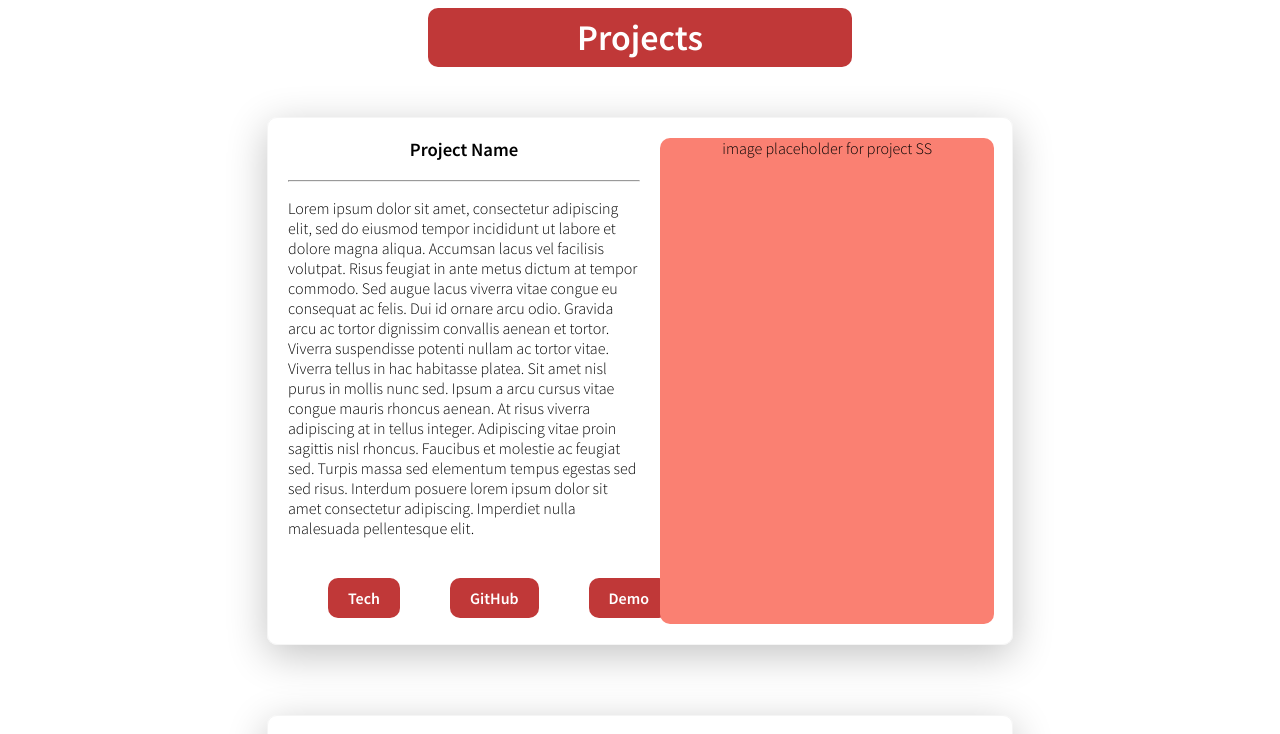
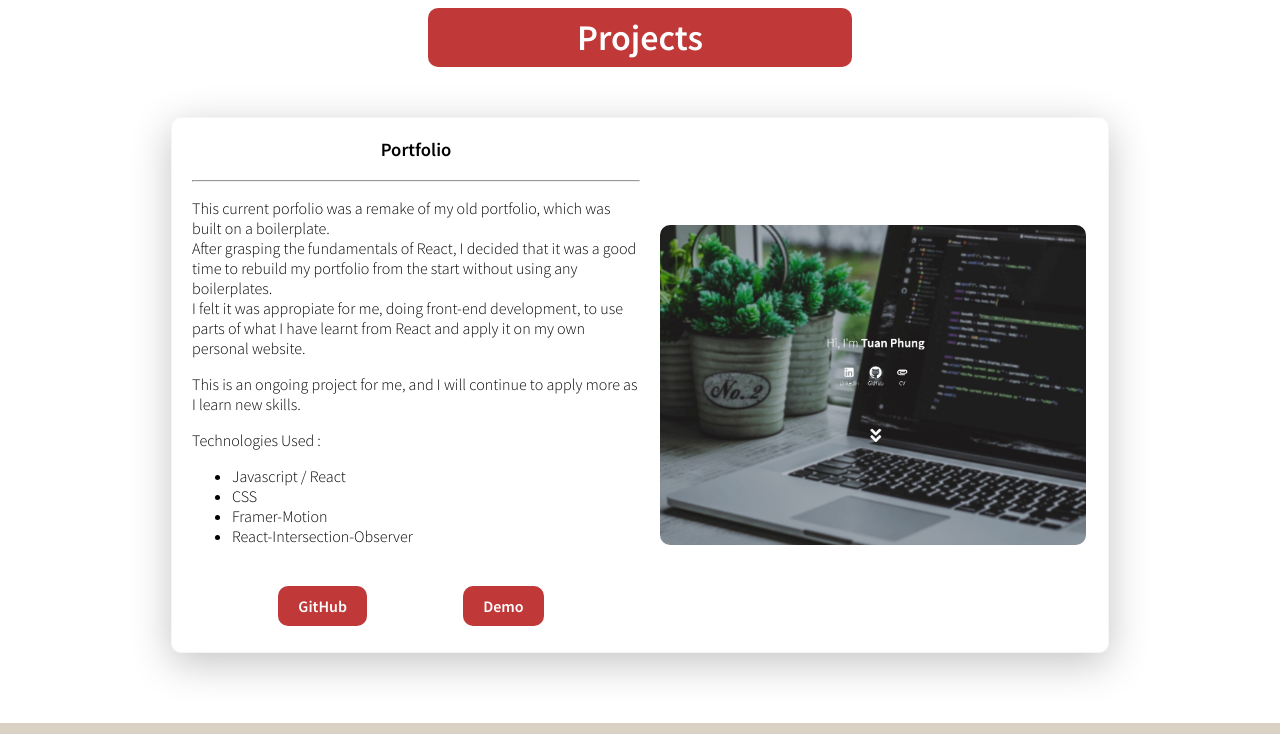
Before and after one commit to tuanhphung/myportfolio, a React (Create React App) app: page / in a window 1280 px wide. Shown: the part 1300-2034 px from the top of the page. Built offline with nearby package versions, Linux system fonts and the light colour scheme.

Commit message:
Updated my portfolio projects
Added my current portfolio as a part of the project.

```diff
--- a/src/Components/ProjectCard.js
+++ b/src/Components/ProjectCard.js
@@ -2,30 +2,15 @@ import React from "react";
 
 import { motion } from "framer-motion";
 
-const ProjectCard = () => {
+const ProjectCard = (props) => {
   return (
-    <motion.div whileHover={{ scale: 1.2 }} className='project-card'>
+    <motion.div whileHover={{ scale: 1.1 }} className='project-card'>
       <div className='project-desc'>
-        <h3 className='project-desc__title'>Project Name</h3>
+        <h3 className='project-desc__title'>{props.title}</h3>
         <hr />
-        <p>
-          Lorem ipsum dolor sit amet, consectetur adipiscing elit, sed do eiusmod tempor
-          incididunt ut labore et dolore magna aliqua. Accumsan lacus vel facilisis
-          volutpat. Risus feugiat in ante metus dictum at tempor commodo. Sed augue lacus
-          viverra vitae congue eu consequat ac felis. Dui id ornare arcu odio. Gravida
-          arcu ac tortor dignissim convallis aenean et tortor. Viverra suspendisse potenti
-          nullam ac tortor vitae. Viverra tellus in hac habitasse platea. Sit amet nisl
-          purus in mollis nunc sed. Ipsum a arcu cursus vitae congue mauris rhoncus
-          aenean. At risus viverra adipiscing at in tellus integer. Adipiscing vitae proin
-          sagittis nisl rhoncus. Faucibus et molestie ac feugiat sed. Turpis massa sed
-          elementum tempus egestas sed sed risus. Interdum posuere lorem ipsum dolor sit
-          amet consectetur adipiscing. Imperdiet nulla malesuada pellentesque elit.
-        </p>
+        <p>{props.children}</p>
         <div className='project-desc__links'>
           <ul>
-            <li>
-              <a>Tech</a>
-            </li>
             <li>
               <a>GitHub</a>
             </li>
@@ -35,7 +20,9 @@ const ProjectCard = () => {
           </ul>
         </div>
       </div>
-      <div className='project-desc__img'>image placeholder for project SS</div>
+      <div className='project-desc__img'>
+        <img src={props.img} />
+      </div>
     </motion.div>
   );
 };
--- a/src/Components/Projects.js
+++ b/src/Components/Projects.js
@@ -1,6 +1,7 @@
 import React from "react";
 
 import "../css/Projects.css";
+import portfolioimg from "../assets/projectimgs/portfolioSS.jpg";
 import ProjectCard from "./ProjectCard";
 
 import { motion } from "framer-motion";
@@ -31,25 +32,38 @@ const Projects = () => {
           className='projects-container'
         >
           <h1 className='section-titles'>Projects</h1>
-          <ProjectCard />
-          <ProjectCard />
-          <ProjectCard />
-          <ProjectCard />
-          <ProjectCard />
+          <ProjectCard title='Portfolio' img={portfolioimg}>
+            <p>
+              This current porfolio was a remake of my old portfolio, which was built on a
+              boilerplate.
+              <br />
+              After grasping the fundamentals of React, I decided that it was a good time
+              to rebuild my portfolio from the start without using any boilerplates.
+              <br />I felt it was appropiate for me, doing front-end development, to use
+              parts of what I have learnt from React and apply it on my own personal
+              website.
+            </p>
+            <p>
+              This is an ongoing project for me, and I will continue to apply more as I
+              learn new skills.
+            </p>
+            <p>
+              Technologies Used :
+              <ul>
+                <li>Javascript / React</li>
+                <li>CSS</li>
+                <li>Framer-Motion</li>
+                <li>React-Intersection-Observer </li>
+              </ul>
+            </p>
+          </ProjectCard>
         </motion.div>
       );
     }
     return (
       //return a normal div so anchor can scroll without getting stuck and stopping.
-      <div
-        variants={sectionVariants}
-        initial='hidden'
-        animate='visible'
-        className='projects-container'
-      >
+      <div className='projects-container'>
         <h1 className='section-titles'>Projects</h1>
-        <ProjectCard />
-        <ProjectCard />
         <ProjectCard />
         <ProjectCard />
         <ProjectCard />
--- a/src/css/Projects.css
+++ b/src/css/Projects.css
@@ -25,16 +25,23 @@
   border: 1px whitesmoke solid;
   border-radius: 10px;
   box-shadow: rgba(0, 0, 0, 0.24) 0px 10px 40px;
-  width: 55%;
+  width: 70%;
   display: grid;
   grid-template-columns: 50% 50%;
   gap: 20px;
 }
 
 .project-desc__img {
+  display: flex;
+  align-items: center;
   width: 95%;
   text-align: center;
-  background-color: salmon;
+  border-radius: 10px;
+}
+
+.project-desc__img img {
+  max-height: 100%;
+  max-width: 100%;
   border-radius: 10px;
 }
 
```
Also changed, not shown: src/assets/projectimgs/portfolioSS.jpg (added).
